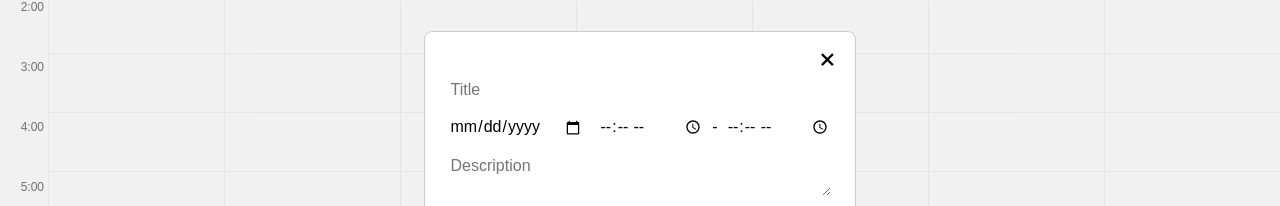
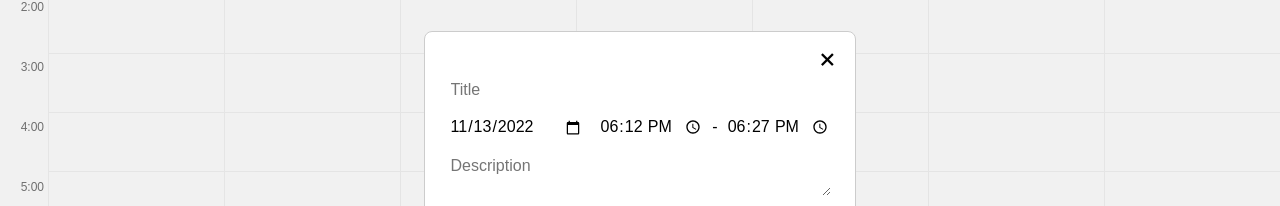
Before and after one commit to pampukhaleo/calendar-react, a React app: page / in a window 1280 px wide. Both pictures are taken after a click on the button "Create". Shown: the part 249-455 px from the top of the page. Built offline with nearby package versions, Linux system fonts and the light colour scheme.

Commit message:
modal values

```diff
--- a/src/components/calendar/Calendar.jsx
+++ b/src/components/calendar/Calendar.jsx
@@ -14,31 +14,29 @@ class Calendar extends Component {
   };
 
   onSubmit = eventData => {
-    const { id, title, description, startTime, endTime, date } = eventData
+    const { id, title, description, startTime, endTime, date } = eventData;
     const newEvent = {
       id,
       title,
       description,
       dateFrom: new Date(`${date}T${startTime}`),
       dateTo: new Date(`${date}T${endTime}`),
-    }
-    const updatedEvents = this.state.events
-      .slice()
-      .concat(newEvent)
+    };
+    const updatedEvents = this.state.events.slice().concat(newEvent);
     this.setState({
-      events: updatedEvents
-    })
-  }
+      events: updatedEvents,
+    });
+  };
 
   onDelete = e => {
     const updatedEvents = this.state.events
       .slice()
-      .filter(event => +e.target.dataset.id !== event.id)
+      .filter(event => +e.target.dataset.id !== event.id);
 
     this.setState({
-      events: updatedEvents
-    })
-  }
+      events: updatedEvents,
+    });
+  };
 
   render() {
     const { weekDates } = this.props;
@@ -49,10 +47,12 @@ class Calendar extends Component {
         <div className="calendar__body">
           <div className="calendar__week-container">
             <Sidebar />
-            <Week weekDates={weekDates} events={this.state.events} onDelete={this.onDelete}/>
+            <Week weekDates={weekDates} events={this.state.events} onDelete={this.onDelete} />
           </div>
         </div>
-        {this.props.isShown && <Modal onCloseButtonClick={this.props.handleCreateToggle} onSubmit={this.onSubmit}/>}
+        {this.props.isShown && (
+          <Modal onCloseButtonClick={this.props.handleCreateToggle} onSubmit={this.onSubmit} />
+        )}
       </section>
     );
   }
--- a/src/components/modal/Modal.jsx
+++ b/src/components/modal/Modal.jsx
@@ -1,14 +1,15 @@
 import React, { Component } from 'react';
 
 import './modal.scss';
+import moment from 'moment';
 
 class Modal extends Component {
   state = {
     id: '',
     title: '',
-    date: '',
-    startTime: '',
-    endTime: '',
+    date: moment().format("YYYY-MM-DD"),
+    startTime: moment().format("HH:mm"),
+    endTime: moment().add(15, 'minutes').format("HH:mm"),
     description: '',
   };
 
@@ -49,12 +50,14 @@ class Modal extends Component {
                   name="date"
                   className="event-form__field"
                   onChange={this.handleChange}
+                  value={this.state.date}
                 />
                 <input
                   type="time"
                   name="startTime"
                   className="event-form__field"
                   onChange={this.handleChange}
+                  value={this.state.startTime}
                 />
                 <span>-</span>
                 <input
@@ -62,6 +65,7 @@ class Modal extends Component {
                   name="endTime"
                   className="event-form__field"
                   onChange={this.handleChange}
+                  value={this.state.endTime}
                 />
               </div>
               <textarea
--- a/src/index.jsx
+++ b/src/index.jsx
@@ -3,6 +3,6 @@ import ReactDOM from 'react-dom';
 import './index.scss';
 import App from './App';
 
-const rootElement = document.querySelector('body');
+const rootElement = document.getElementById('root');
 
 ReactDOM.render(<App />, rootElement);
```
Also changed, not shown: src/components/event/Event.jsx (+1 -18 lines).
